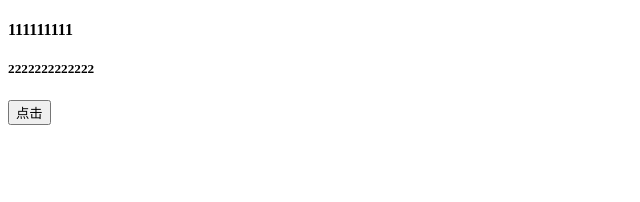
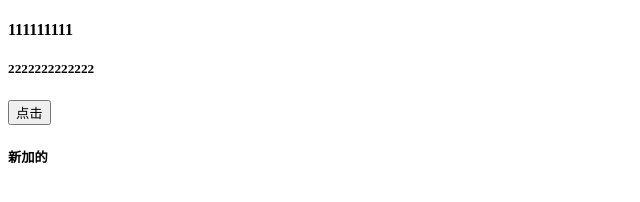
Before and after one commit to yuan-cy/two, a plain HTML site: page index.html in a window 1280 px wide. Shown: the full height of the page, 0-640 px from the left. Drawn offline with Linux system fonts and the light colour scheme.

Commit message:
'zhuxian'

```diff
--- a/index.html
+++ b/index.html
@@ -13,6 +13,7 @@
     <h5>2222222222222</h5>
     <div hidden style="color: hotpink;">显示</div>
     <button>点击</button>
+    <h5>新加的</h5>
 </body>
 <script>
     var x = 0;
```
